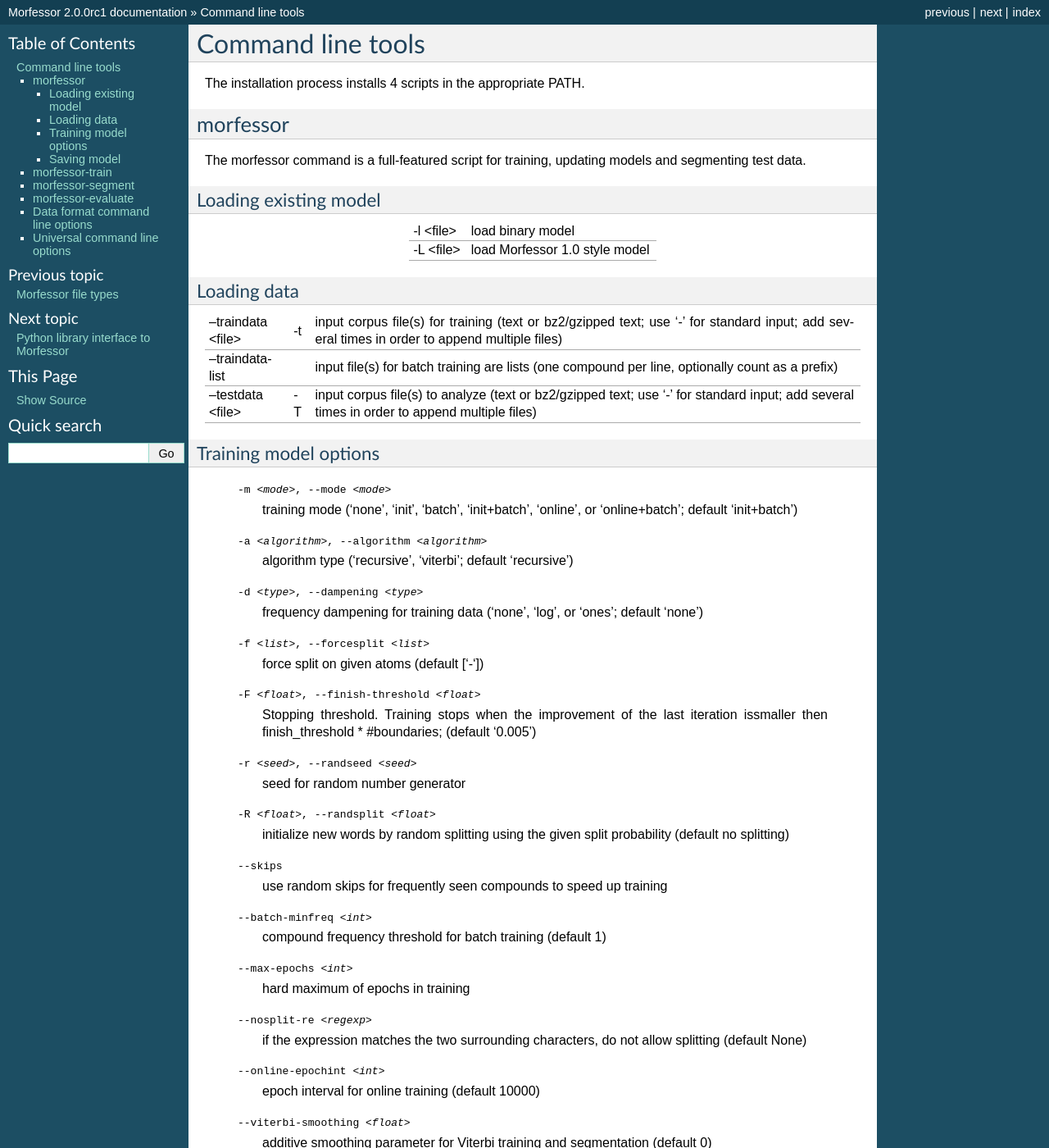
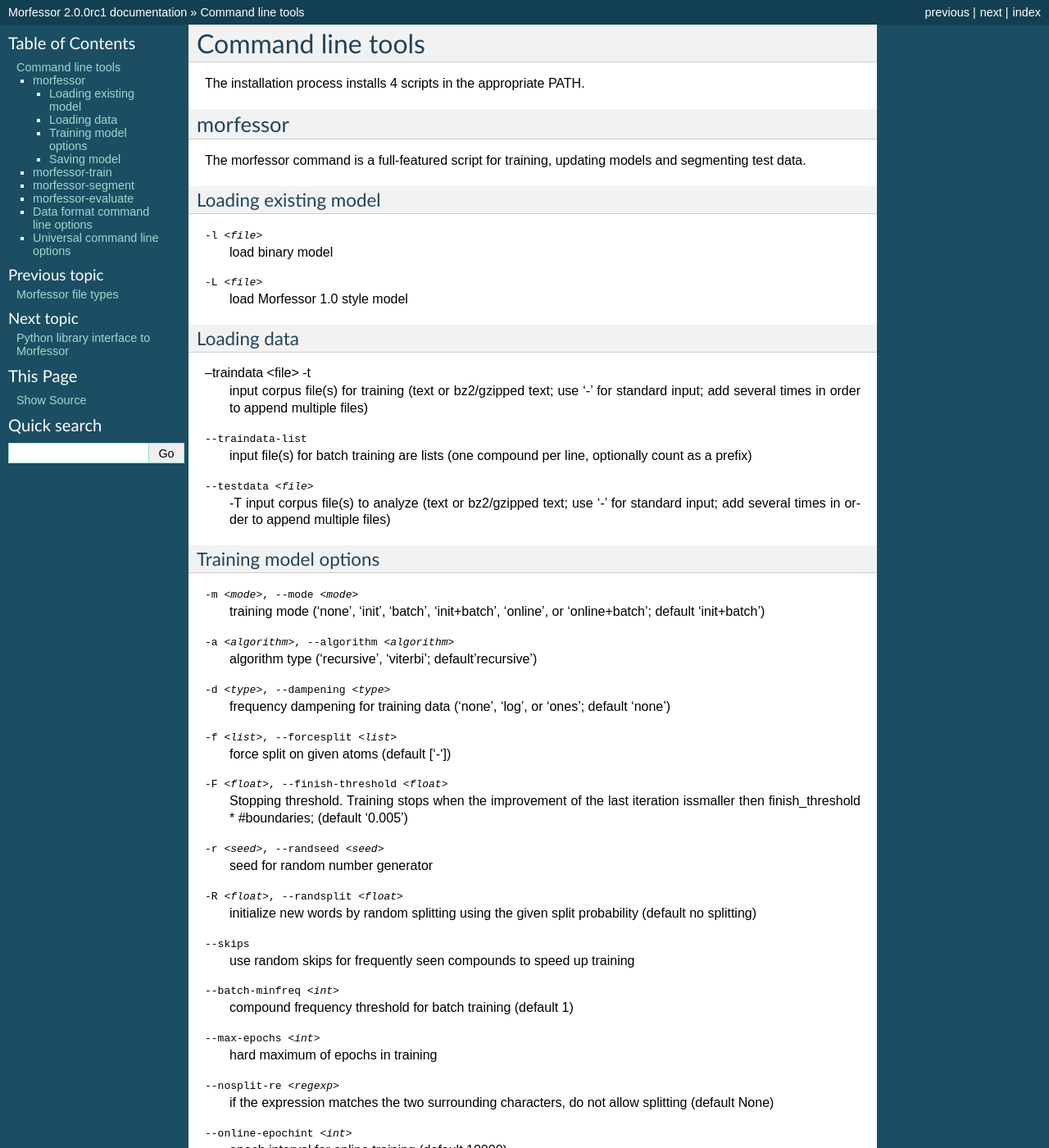
Before and after one commit to aalto-speech/morfessor, a Sphinx documentation site: the page built from docs/source/cmdtools.rst, in a window 1280 px wide and 1400 px high. Shown: the whole window at 82% size. Built offline with Sphinx 7.4.7, drawn with Linux system fonts in a browser that asks for light colours; part of the change alters nothing that is shown; some of the changed text lies outside the part shown.

```diff
--- a/docs/source/cmdtools.rst
+++ b/docs/source/cmdtools.rst
@@ -10,66 +10,71 @@ and segmenting test data.
 
 Loading existing model
 ~~~~~~~~~~~~~~~~~~~~~~
-========= ==============================
--l <file> load binary model
--L <file> load Morfessor 1.0 style model
-========= ==============================
+-l <file>
+    load binary model
+-L <file>
+    load Morfessor 1.0 style model
+
 
 Loading data
 ~~~~~~~~~~~~
-================== == ===================
---traindata <file> -t input corpus file(s) for training (text or bz2/gzipped text; use '-' for standard input; add several times in order to append multiple files)
---traindata-list      input file(s) for batch training are lists (one compound per line, optionally count as a prefix)
---testdata <file>  -T input corpus file(s) to analyze (text or bz2/gzipped text; use '-' for standard input; add several times in order to append multiple files)
-================== == ===================
+--traindata <file> -t
+    input corpus file(s) for training (text or bz2/gzipped text; use '-'
+    for standard input; add several times in order to append multiple files)
+--traindata-list
+    input file(s) for batch training are lists (one compound per line, optionally count as a prefix)
+--testdata <file>  -T
+    input corpus file(s) to analyze (text or bz2/gzipped text; use '-' for standard input; add several times in order to append multiple files)
+
 
 Training model options
 ~~~~~~~~~~~~~~~~~~~~~~
-  -m <mode>, --mode <mode>
-                        training mode ('none', 'init', 'batch', 'init+batch',
-                        'online', or 'online+batch'; default 'init+batch')
-  -a <algorithm>, --algorithm <algorithm>
-                        algorithm type ('recursive', 'viterbi'; default
-                        'recursive')
-  -d <type>, --dampening <type>
-                        frequency dampening for training data ('none', 'log',
-                        or 'ones'; default 'none')
-  -f <list>, --forcesplit <list>
-                        force split on given atoms (default ['-'])
-  -F <float>, --finish-threshold <float>
-                        Stopping threshold. Training stops when the
-                        improvement of the last iteration issmaller then
-                        finish_threshold * #boundaries; (default '0.005')
-  -r <seed>, --randseed <seed>
-                        seed for random number generator
-  -R <float>, --randsplit <float>
-                        initialize new words by random splitting using the
-                        given split probability (default no splitting)
-  --skips               use random skips for frequently seen compounds to
-                        speed up training
-  --batch-minfreq <int>
-                        compound frequency threshold for batch training
-                        (default 1)
-  --max-epochs <int>    hard maximum of epochs in training
-  --nosplit-re <regexp>
-                        if the expression matches the two surrounding
-                        characters, do not allow splitting (default None)
-  --online-epochint <int>
-                        epoch interval for online training (default 10000)
-  --viterbi-smoothing <float>
-                        additive smoothing parameter for Viterbi training and
-                        segmentation (default 0)
-  --viterbi-maxlen <int>
-                        maximum construction length in Viterbi training and
-                        segmentation (default 30)
+-m <mode>, --mode <mode>
+    training mode ('none', 'init', 'batch', 'init+batch', 'online', or 'online+batch'; default 'init+batch')
+-a <algorithm>, --algorithm <algorithm>
+    algorithm type ('recursive', 'viterbi'; default'recursive')
+-d <type>, --dampening <type>
+    frequency dampening for training data ('none', 'log',
+    or 'ones'; default 'none')
+-f <list>, --forcesplit <list>
+    force split on given atoms (default ['-'])
+-F <float>, --finish-threshold <float>
+    Stopping threshold. Training stops when the
+    improvement of the last iteration issmaller then
+    finish_threshold * #boundaries; (default '0.005')
+-r <seed>, --randseed <seed>
+    seed for random number generator
+-R <float>, --randsplit <float>
+    initialize new words by random splitting using the
+    given split probability (default no splitting)
+--skips
+    use random skips for frequently seen compounds to
+    speed up training
+--batch-minfreq <int>
+    compound frequency threshold for batch training
+    (default 1)
+--max-epochs <int>
+    hard maximum of epochs in training
+--nosplit-re <regexp>
+    if the expression matches the two surrounding
+    characters, do not allow splitting (default None)
+--online-epochint <int>
+    epoch interval for online training (default 10000)
+--viterbi-smoothing <float>
+    additive smoothing parameter for Viterbi training and
+    segmentation (default 0)
+--viterbi-maxlen <int>
+    maximum construction length in Viterbi training and
+    segmentation (default 30)
 
 
 Saving model
 ~~~~~~~~~~~~
-========= ==============================
--s <file> save binary model
--S <file> save Morfessor 1.0 style model
-========= ==============================
+-s <file>
+    save binary model
+-S <file>
+    save Morfessor 1.0 style model
+
 
 morfessor-train
 ---------------
@@ -82,10 +87,11 @@ The basic command structure is: ::
 
 The arguments are identical to the ones for the `morfessor`_ command. The most relevant are:
 
-========= ==============================
--s <file> save binary model
--S <file> save Morfessor 1.0 style model
-========= ==============================
+-s <file>
+    save binary model
+-S <file>
+    save Morfessor 1.0 style model
+
 
 
 
```
